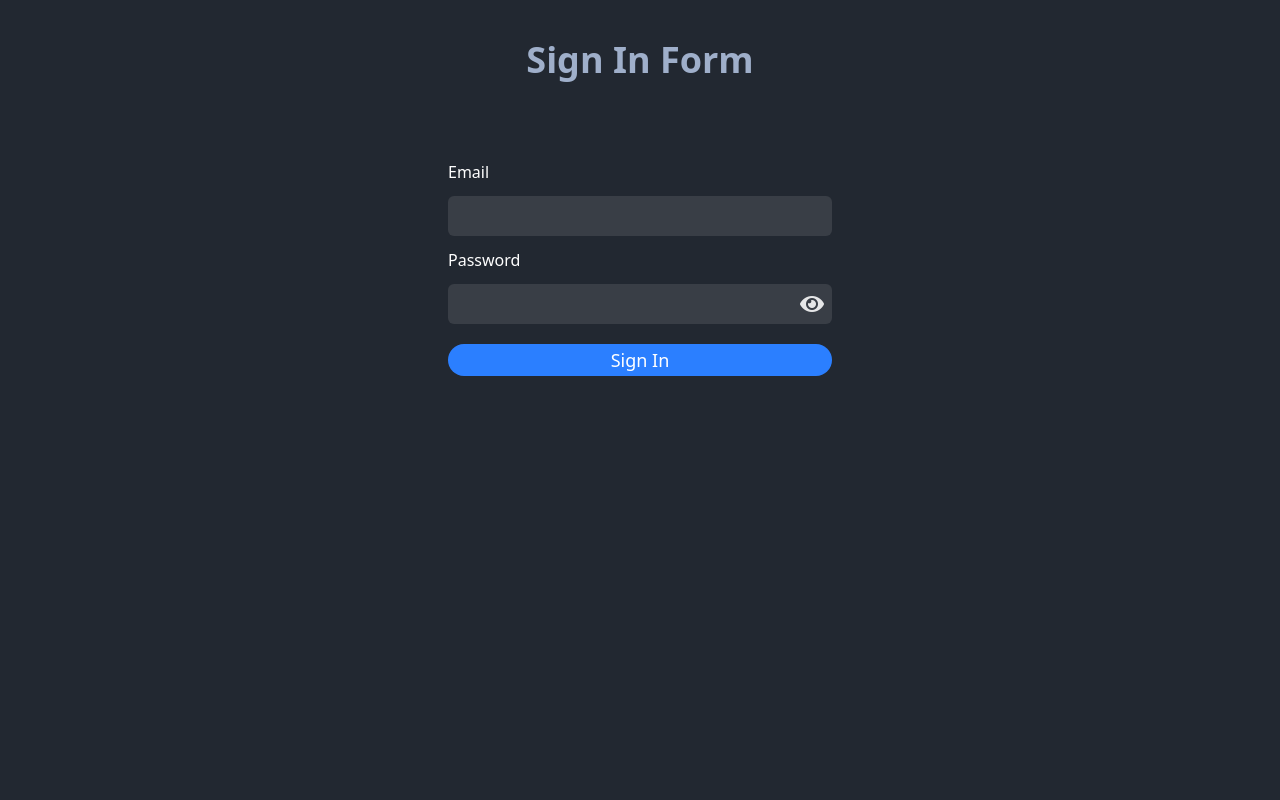
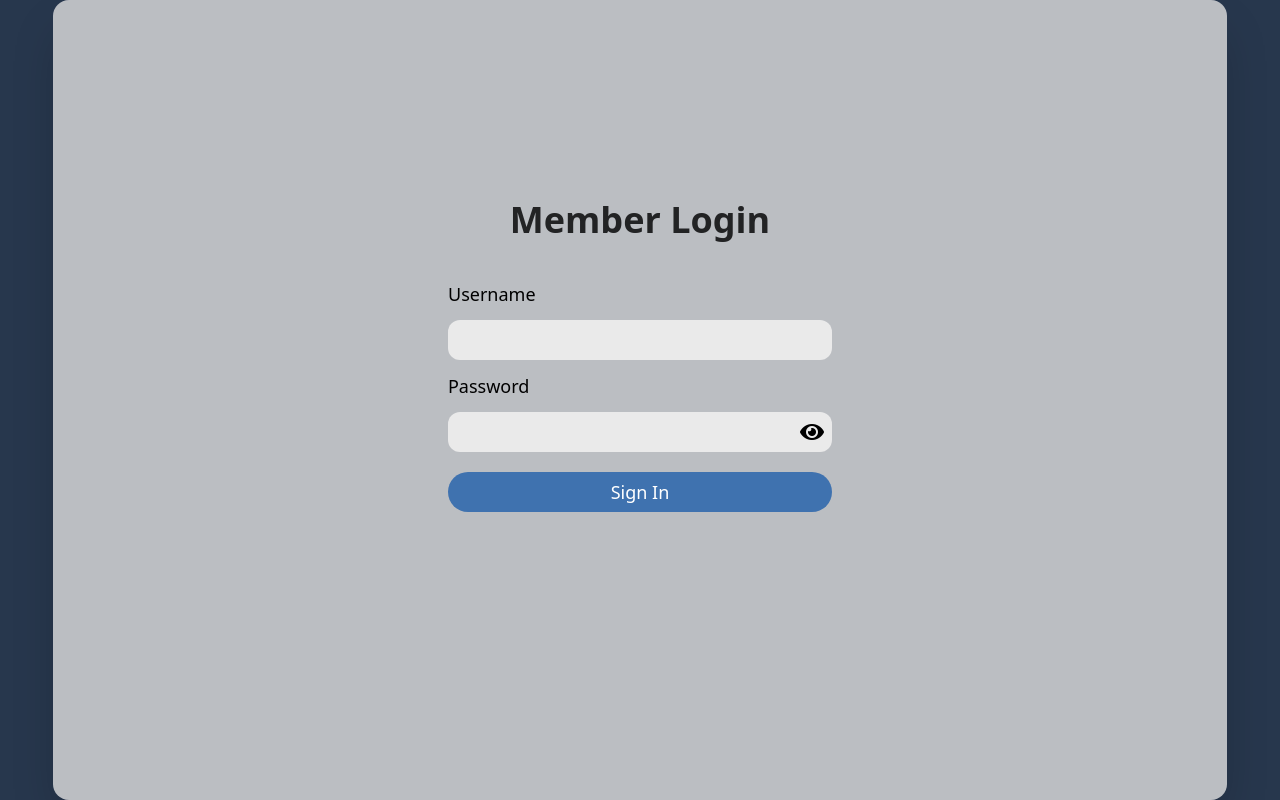
Before and after one commit to ariffikrie/Authentication-Page, a React (Vite) app in the folder authen-page/: page / in a window 1280 px wide. Built offline with nearby package versions, Linux system fonts and the light colour scheme.

Commit message:
front-end part is done

```diff
--- a/authen-page/src/App.css
+++ b/authen-page/src/App.css
@@ -3,6 +3,6 @@
 #root {
   max-width: 1280px;
   margin: 0 auto;
-  padding: 2rem;
+  padding: 0 auto;
   text-align: center;
 }
--- a/authen-page/src/components/Form.tsx
+++ b/authen-page/src/components/Form.tsx
@@ -36,9 +36,10 @@ const Form: React.FC = () => {
     };
 
     return (
-        <div className="bg-[#222831] h-screen mx-auto">
-            <h1 className='text-center text-4xl text-[#9fafca] hover:text-[#b8df10] font-extrabold pt-10 pb-10'>
-                Sign In Form
+        <div className="flex w-half h-full bg-[#27374D]">
+            <div className="bg-[#fdfaf6b1] h-screen mx-auto w-11/12 rounded-2xl shadow-2xl">
+                <h1 className='text-center text-4xl text-[#222324] hover:text-[#3F7D58] font-extrabold pt-50'>
+                    Member Login
                 </h1>
                 {error ? (
                     <div className="text-red-500 text-center mb-4">{error}</div>
@@ -47,22 +48,22 @@ const Form: React.FC = () => {
                 )}
                 <form className="max-w-sm mx-auto w-full" onSubmit={handleSubmit}>
                     <div className="flex flex-col pt-10">
-                    <label htmlFor="email" className="pb-3 text-white">Email</label>
+                        <label htmlFor="email" className="pb-3 text-black text-lg text-left">Username</label>
                         <input
                             type="email"
                             id="email"
-                        className="bg-[#393E46] border-none mb-3 rounded-md p-2"
+                            className="bg-[#EAEAEA] border-none border-2 mb-3 rounded-xl text-black p-2"
                             onChange={(e: React.ChangeEvent<HTMLInputElement>) => setEmail(e.target.value)}
                             value={email}
                             required
                         />
 
-                    <label htmlFor="password" className="pb-3 text-white">Password</label>
+                        <label htmlFor="password" className="pb-3 text-black text-lg text-left">Password</label>
                         <div className="relative">
                             <input
                                 type={showPassword ? "text" : "password"}
                                 id="password"
-                            className="bg-[#393E46] rounded-md border-none pr-12 p-2 w-full"
+                                className="bg-[#EAEAEA] rounded-xl border-none text-black pr-12 p-2 w-full"
                                 onChange={(e: React.ChangeEvent<HTMLInputElement>) => setPassword(e.target.value)}
                                 value={password}
                                 required
@@ -73,22 +74,24 @@ const Form: React.FC = () => {
                                 onClick={toggleShowPassword}
                             >
                                 {showPassword ? (
-                                <i className="fas fa-eye-slash fa-lg"></i>
+                                    <i className="fas fa-eye-slash fa-lg text-black"></i>
                                 ) : (
-                                <i className="fas fa-eye fa-lg"></i>
+                                    <i className="fas fa-eye fa-lg text-black"></i>
                                 )}
                             </button>
                         </div>
 
                         <button
                             type="submit"
-                        className="rounded-full text-lg leading-4 font-medium bg-blue-500 hover:bg-sky-700 h-8 mt-5 text-white"
+                            className="rounded-full text-lg leading-4 font-medium bg-[#3F72AF] hover:bg-[#3F7D58] h-10 mt-5 text-white"
                         >
                             Sign In
                         </button>
                     </div>
                 </form>
             </div>
+        </div>
+
     );
 };
 
--- a/authen-page/src/index.css
+++ b/authen-page/src/index.css
@@ -1,9 +1,10 @@
 @import "tailwindcss";
 
 :root {
-  font-family: system-ui, Avenir, Helvetica, Arial, sans-serif;
-  line-height: 1.5;
-  font-weight: 400;
+  /* max-width: 1280px; */
+  margin: 0 auto;
+  padding: 0 auto;
+  text-align: center;
 
   color-scheme: light dark;
   color: rgba(255, 255, 255, 0.87);
```
Lines whose indentation alone changed are shown as unchanged.
